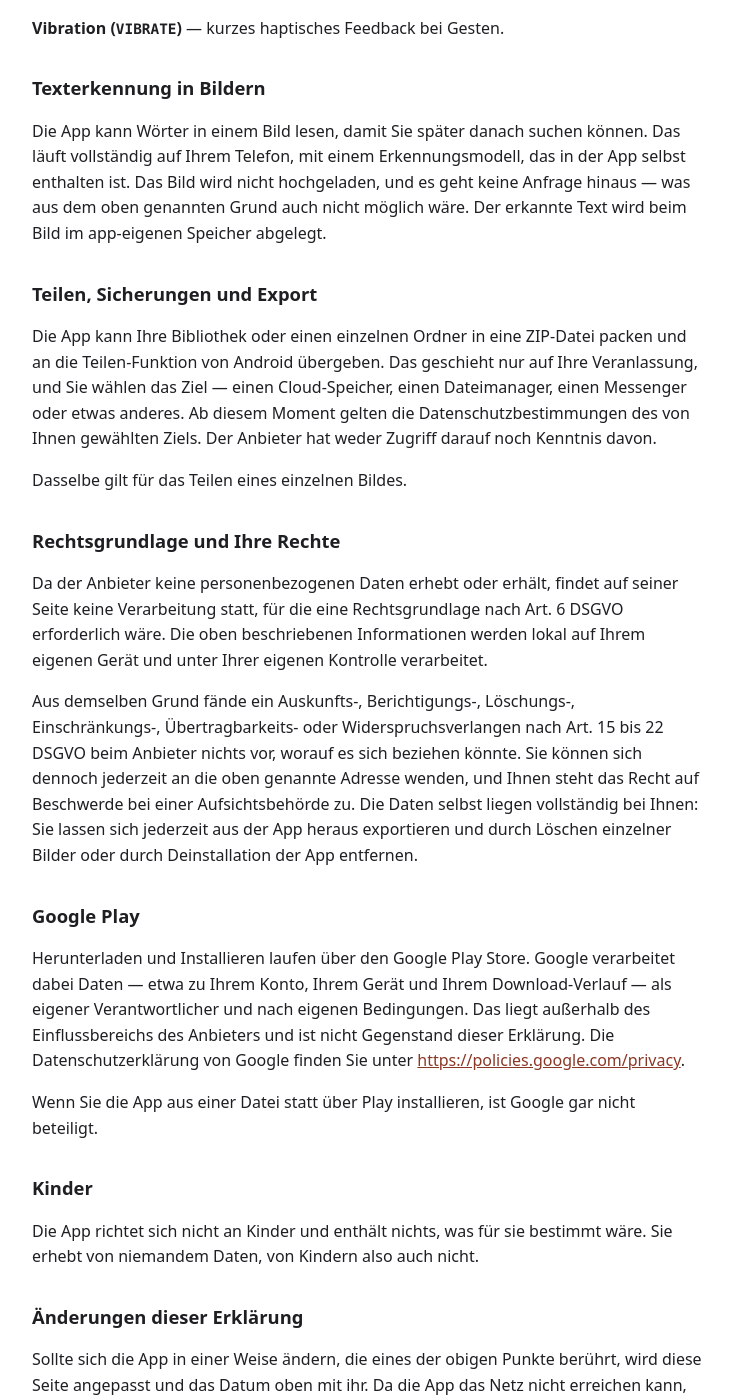
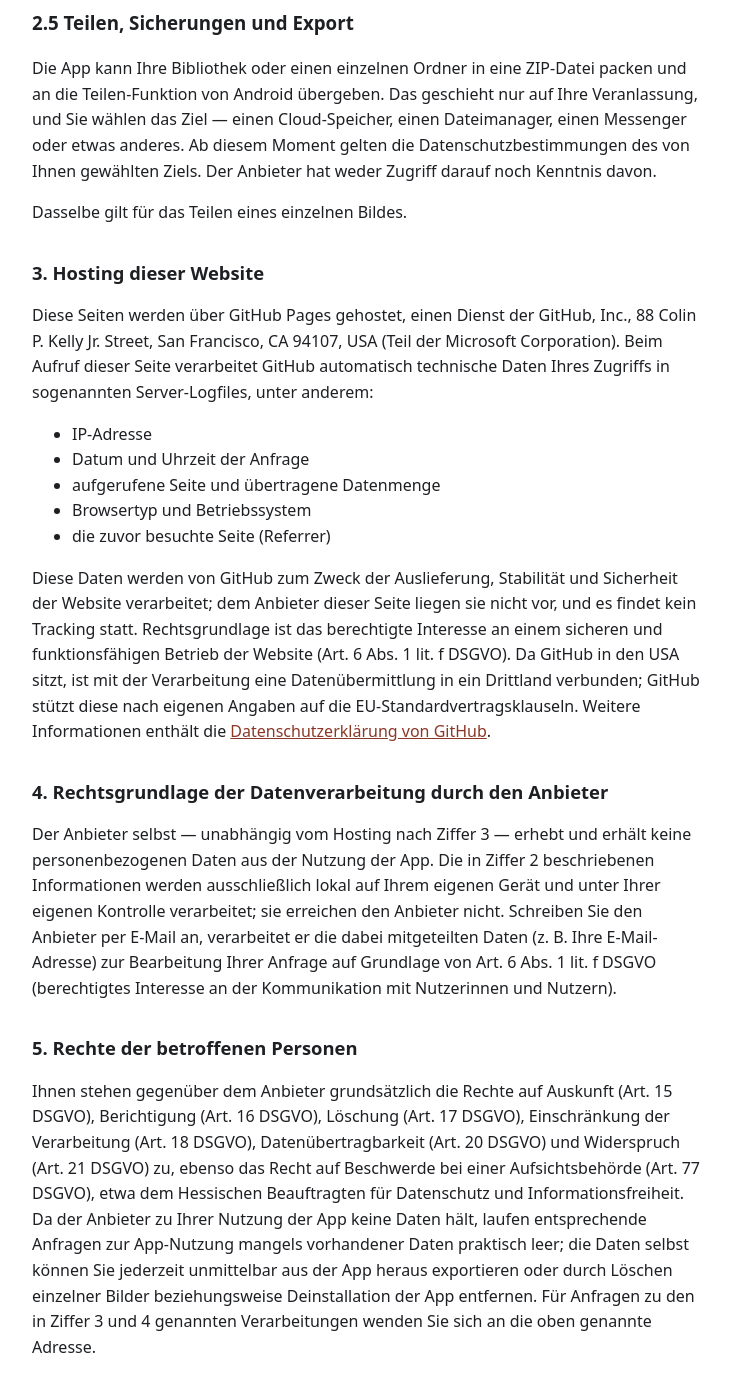
Before and after one commit to chdiebel/Sorterbar, a Jekyll site: the page built from imgcabinet/datenschutz.md, in a window 1280 px wide and 1400 px high, scrolled down 2011 px. Shown: the whole window, without its empty margins (272-1004 px from the left). Built offline with Jekyll 4.4.1, drawn with Linux system fonts in a browser that asks for light colours; our own code applies the rules of GitHub Pages for plain Markdown files; some of the changed text lies outside the part shown.

Commit message:
Add files via upload

```diff
--- a/imgcabinet/datenschutz.md
+++ b/imgcabinet/datenschutz.md
@@ -1,24 +1,30 @@
+---
+title: "Datenschutzerklärung — IMGCabinet"
+lang: de
+noindex: true
+---
+
 # Datenschutzerklärung — IMGCabinet
 
 *[English version](privacy-policy)*
 
 **Stand: 11. September 2026**
 
-Diese Erklärung beschreibt, wie die Android-App IMGCabinet mit Informationen
-umgeht. Sie gilt für die App selbst, nicht für den Google Play Store — der wird
-von Google betrieben und hat eine eigene Datenschutzerklärung.
+Diese Erklärung beschreibt, wie die Android-App IMGCabinet und diese
+Begleitseite mit personenbezogenen Daten umgehen. Sie gilt nicht für den
+Google Play Store, der von Google betrieben wird und eine eigene
+Datenschutzerklärung hat.
 
-## Kurz gesagt
+In Kürze: Die App selbst erhebt und überträgt keine Daten, da ihr die
+Berechtigung zur Internetnutzung fehlt. Alles, was Sie in der App anlegen,
+bleibt im app-eigenen Speicher Ihres Telefons und verlässt das Gerät nur,
+wenn Sie selbst etwas exportieren oder teilen. Es gibt keine Konten, keine
+Anmeldung, keine Analyse, keine Absturzberichte, keine Werbung und keine
+Dienste Dritter in der App. Beim Aufruf dieser Website fallen jedoch, wie bei
+praktisch jeder Website, technisch bedingte Server-Logs beim Hosting-Anbieter
+an — Einzelheiten dazu unter [Hosting dieser Website](#3-hosting-dieser-website).
 
-IMGCabinet erhebt nichts, sendet nichts und hat auch keine Möglichkeit dazu.
-Der App ist die Berechtigung, das Internet zu benutzen, nicht erteilt. Alles,
-was Sie hineinlegen, bleibt im app-eigenen Speicher Ihres Telefons. Es verlässt
-das Gerät nur, wenn Sie selbst etwas exportieren oder teilen.
-
-Es gibt keine Konten, keine Anmeldung, keine Analyse, keine Absturzberichte,
-keine Werbung und keine Dienste Dritter in der App.
-
-## Verantwortlicher
+## 1. Verantwortlicher
 
 Christopher Diebel<br>
 Taunusstraße 9b<br>
@@ -30,7 +36,9 @@ E-Mail: Sorterbar@gmail.com
 Verantwortlicher im Sinne des Art. 4 Nr. 7 DSGVO. Die App wird bei Google Play
 unter dem Entwicklernamen „Sorterbar“ veröffentlicht.
 
-## Was die App speichert und wo
+## 2. Datenverarbeitung in der App
+
+### 2.1 Gespeicherte Inhalte
 
 Alles Folgende stammt von Ihnen und liegt in einem Speicherbereich, der der App
 gehört und für andere Apps nicht lesbar ist:
@@ -47,7 +55,7 @@ Wenn Sie die App deinstallieren, löscht Android all das mit. Die App ist zudem
 von der Android-eigenen Cloud-Sicherung ausgenommen, diese Daten werden also
 nicht in Ihr Google-Konto kopiert.
 
-## Warum die App nichts senden kann
+### 2.2 Netzwerkzugriff
 
 Eine Android-App darf das Netz nur nutzen, wenn sie die Berechtigung `INTERNET`
 anmeldet. IMGCabinet meldet sie nicht an — sie ist ausdrücklich aus dem
@@ -62,28 +70,18 @@ einer der quelloffenen Bibliotheken mit, auf denen die App aufbaut, und erlaubt
 lediglich zu *lesen*, ob eine Verbindung besteht — nicht, sie zu nutzen. Ohne
 `INTERNET` kann ohnehin nichts übertragen werden.
 
-## Berechtigungen, die die App nutzt
-
-**Fotos und Medien (`READ_MEDIA_IMAGES`, `READ_MEDIA_VISUAL_USER_SELECTED`)**
-Zwei Zwecke, die beide Zugriff auf die bereits vorhandenen Bilder brauchen:
-
-1. Bilder auswählen, um sie in die Bibliothek aufzunehmen.
-2. Einen Screenshot nach dem Speichern aus Ihrer Galerie löschen — aber nur
-   dieses eine Bild und nur dann, wenn Sie beim Speichern das Häkchen setzen.
-   Dafür muss die App das Bild unter Ihren Fotos finden, was Lesezugriff
-   voraussetzt. Die Löschung selbst lässt Android Sie anschließend bestätigen;
-   ohne diese Bestätigung kann die App nichts löschen.
-
-Unter Android 12 und älter heißen die entsprechenden Berechtigungen
-`READ_EXTERNAL_STORAGE` und `WRITE_EXTERNAL_STORAGE`, weshalb sie mit einer
-Versionsgrenze auftauchen.
-
-Die App liest nur, was sie für die von Ihnen angestoßene Handlung braucht. Sie
-durchsucht, indiziert oder katalogisiert Ihre Fotosammlung nicht.
+### 2.3 Berechtigungen
 
 **Vibration (`VIBRATE`)** — kurzes haptisches Feedback bei Gesten.
 
-## Texterkennung in Bildern
+Das ist die einzige. Insbesondere fragt die App nicht nach Zugriff auf Ihre
+Fotos. Wenn Sie Bilder aus der Galerie hinzufügen, öffnet sich die Auswahl von
+Android selbst: Sie wählen die Bilder dort aus, und die App erhält nur diese.
+Den Rest Ihrer Fotosammlung bekommt sie nie zu sehen, und eine Berechtigung
+braucht sie dafür nicht. Bilder, die Sie aus einer anderen App heraus teilen,
+kommen auf dieselbe Weise an — nur das, was Sie übergeben.
+
+### 2.4 Texterkennung in Bildern
 
 Die App kann Wörter in einem Bild lesen, damit Sie später danach suchen können.
 Das läuft vollständig auf Ihrem Telefon, mit einem Erkennungsmodell, das in der
@@ -91,7 +89,7 @@ App selbst enthalten ist. Das Bild wird nicht hochgeladen, und es geht keine
 Anfrage hinaus — was aus dem oben genannten Grund auch nicht möglich wäre. Der
 erkannte Text wird beim Bild im app-eigenen Speicher abgelegt.
 
-## Teilen, Sicherungen und Export
+### 2.5 Teilen, Sicherungen und Export
 
 Die App kann Ihre Bibliothek oder einen einzelnen Ordner in eine ZIP-Datei
 packen und an die Teilen-Funktion von Android übergeben. Das geschieht nur auf
@@ -102,23 +100,56 @@ Zugriff darauf noch Kenntnis davon.
 
 Dasselbe gilt für das Teilen eines einzelnen Bildes.
 
-## Rechtsgrundlage und Ihre Rechte
+## 3. Hosting dieser Website
 
-Da der Anbieter keine personenbezogenen Daten erhebt oder erhält, findet auf
-seiner Seite keine Verarbeitung statt, für die eine Rechtsgrundlage nach Art. 6
-DSGVO erforderlich wäre. Die oben beschriebenen Informationen werden lokal auf
-Ihrem eigenen Gerät und unter Ihrer eigenen Kontrolle verarbeitet.
+Diese Seiten werden über GitHub Pages gehostet, einen Dienst der GitHub, Inc.,
+88 Colin P. Kelly Jr. Street, San Francisco, CA 94107, USA (Teil der Microsoft
+Corporation). Beim Aufruf dieser Seite verarbeitet GitHub automatisch
+technische Daten Ihres Zugriffs in sogenannten Server-Logfiles, unter anderem:
 
-Aus demselben Grund fände ein Auskunfts-, Berichtigungs-, Löschungs-,
-Einschränkungs-, Übertragbarkeits- oder Widerspruchsverlangen nach Art. 15 bis
-22 DSGVO beim Anbieter nichts vor, worauf es sich beziehen könnte. Sie können
-sich dennoch jederzeit an die oben genannte Adresse wenden, und Ihnen steht das
-Recht auf Beschwerde bei einer Aufsichtsbehörde zu. Die Daten selbst liegen
-vollständig bei Ihnen: Sie lassen sich jederzeit aus der App heraus
-exportieren und durch Löschen einzelner Bilder oder durch Deinstallation der
-App entfernen.
+- IP-Adresse
+- Datum und Uhrzeit der Anfrage
+- aufgerufene Seite und übertragene Datenmenge
+- Browsertyp und Betriebssystem
+- die zuvor besuchte Seite (Referrer)
 
-## Google Play
+Diese Daten werden von GitHub zum Zweck der Auslieferung, Stabilität und
+Sicherheit der Website verarbeitet; dem Anbieter dieser Seite liegen sie nicht
+vor, und es findet kein Tracking statt. Rechtsgrundlage ist das berechtigte
+Interesse an einem sicheren und funktionsfähigen Betrieb der Website
+(Art. 6 Abs. 1 lit. f DSGVO). Da GitHub in den USA sitzt, ist mit der
+Verarbeitung eine Datenübermittlung in ein Drittland verbunden; GitHub stützt
+diese nach eigenen Angaben auf die EU-Standardvertragsklauseln. Weitere
+Informationen enthält die [Datenschutzerklärung von
+GitHub](https://docs.github.com/site-policy/privacy-policies/github-general-privacy-statement).
+
+## 4. Rechtsgrundlage der Datenverarbeitung durch den Anbieter
+
+Der Anbieter selbst — unabhängig vom Hosting nach Ziffer 3 — erhebt und
+erhält keine personenbezogenen Daten aus der Nutzung der App. Die in Ziffer 2
+beschriebenen Informationen werden ausschließlich lokal auf Ihrem eigenen
+Gerät und unter Ihrer eigenen Kontrolle verarbeitet; sie erreichen den
+Anbieter nicht. Schreiben Sie den Anbieter per E-Mail an, verarbeitet er die
+dabei mitgeteilten Daten (z. B. Ihre E-Mail-Adresse) zur Bearbeitung Ihrer
+Anfrage auf Grundlage von Art. 6 Abs. 1 lit. f DSGVO (berechtigtes Interesse
+an der Kommunikation mit Nutzerinnen und Nutzern).
+
+## 5. Rechte der betroffenen Personen
+
+Ihnen stehen gegenüber dem Anbieter grundsätzlich die Rechte auf Auskunft
+(Art. 15 DSGVO), Berichtigung (Art. 16 DSGVO), Löschung (Art. 17 DSGVO),
+Einschränkung der Verarbeitung (Art. 18 DSGVO), Datenübertragbarkeit
+(Art. 20 DSGVO) und Widerspruch (Art. 21 DSGVO) zu, ebenso das Recht auf
+Beschwerde bei einer Aufsichtsbehörde (Art. 77 DSGVO), etwa dem
+Hessischen Beauftragten für Datenschutz und Informationsfreiheit. Da der
+Anbieter zu Ihrer Nutzung der App keine Daten hält, laufen entsprechende
+Anfragen zur App-Nutzung mangels vorhandener Daten praktisch leer; die Daten
+selbst können Sie jederzeit unmittelbar aus der App heraus exportieren oder
+durch Löschen einzelner Bilder beziehungsweise Deinstallation der App
+entfernen. Für Anfragen zu den in Ziffer 3 und 4 genannten Verarbeitungen
+wenden Sie sich an die oben genannte Adresse.
+
+## 6. Google Play
 
 Herunterladen und Installieren laufen über den Google Play Store. Google
 verarbeitet dabei Daten — etwa zu Ihrem Konto, Ihrem Gerät und Ihrem
```
Also changed, not shown: other parts of imgcabinet/datenschutz.md (+3 -3 lines), imgcabinet/privacy-policy.md (+79 -51 lines).
